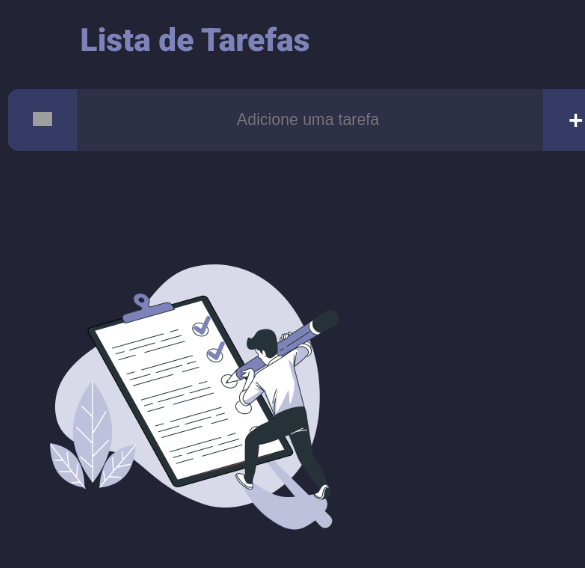
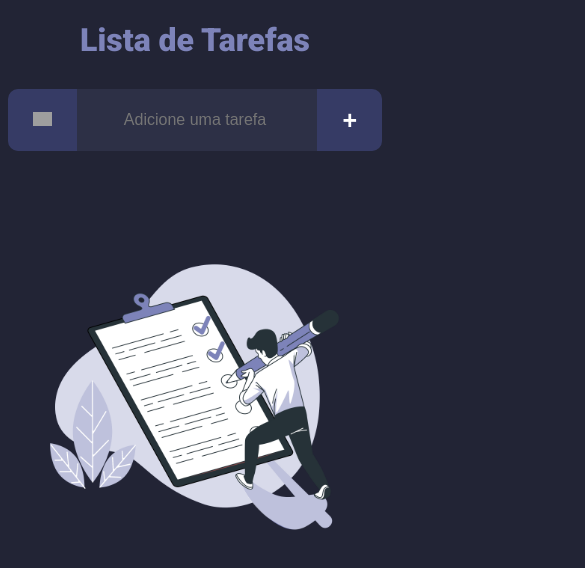
Before and after one commit to zacsampaio/todolist-react, a React (Vite) app: page / in a window 390 px wide. Shown: the top 568 px of the page, 585 px wide, since content can reach past the window. Built offline with nearby package versions, Linux system fonts and the light colour scheme; grey boxes are pictures that could not be loaded.

Commit message:
responsividade

```diff
--- a/src/TodoList.css
+++ b/src/TodoList.css
@@ -236,7 +236,11 @@ input{
 }
 
 @media screen and (max-width: 900px){
-  form{
+  form.addItem{
+    width: 100%;
+  }
+
+  form.filtros{
     width: 100%;
   }
 
```
